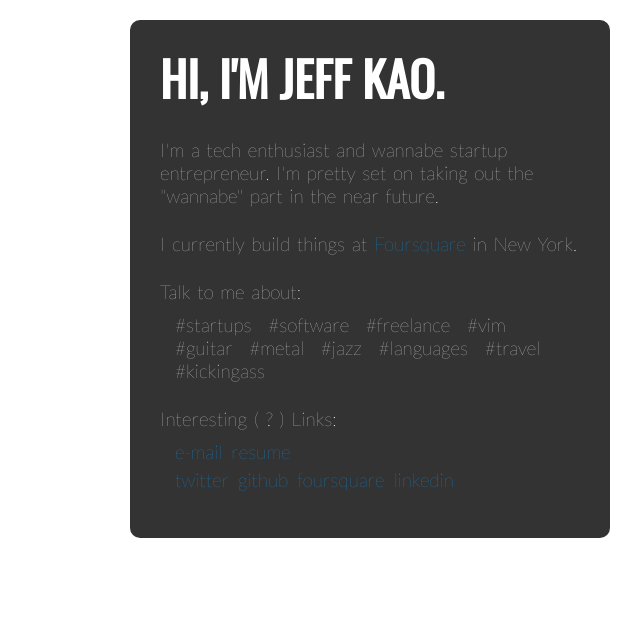
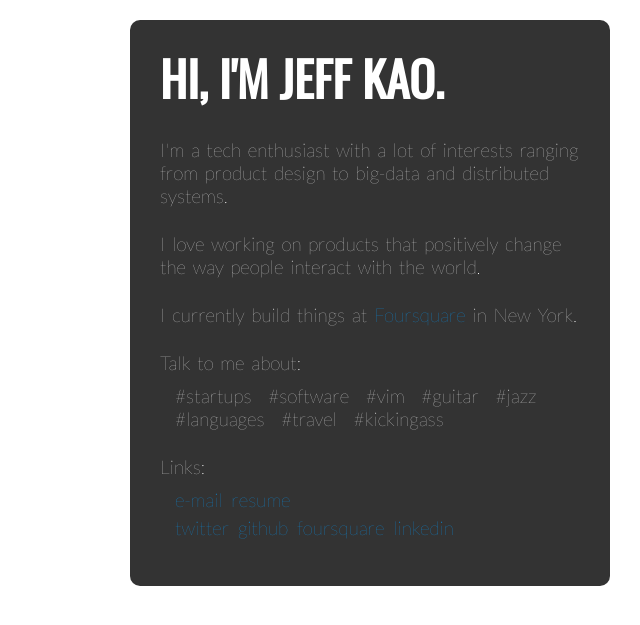
Before and after one commit to jkao/jkao.github.io, a Jekyll site: the page index.html, which Jekyll copies as it is, in a window 1280 px wide. Shown: the top 625 px of the page, without its empty margins (640-1280 px from the left). Built offline with Jekyll 4.4.1, drawn with Linux system fonts in a browser that asks for light colours; nearby versions of some CDN libraries.

Commit message:
Update some copy

```diff
--- a/index.html
+++ b/index.html
@@ -20,8 +20,13 @@
           <h1>HI, I'M JEFF KAO.</h1>
 
           <p>
-            I'm a tech enthusiast and wannabe startup entrepreneur.
-            I'm pretty set on taking out the "wannabe" part in the near future.
+            I'm a tech enthusiast with a lot of interests ranging from
+            product design to big-data and distributed systems.
+          </p>
+
+          <p>
+            I love working on products that positively change the way people
+            interact with the world.
           </p>
 
           <p>
@@ -36,19 +41,15 @@
           <ul class="talk">
             <li>#startups</li>
             <li>#software</li>
-            <li>#freelance</li>
             <li>#vim</li>
             <li>#guitar</li>
-            <li>#metal</li>
             <li>#jazz</li>
             <li>#languages</li>
             <li>#travel</li>
             <li>#kickingass</li>
           </ul>
 
-          <p>
-            Interesting ( ? ) Links:
-          </p>
+          <p>Links:</p>
 
           <div>
             <ul class="links">
```
